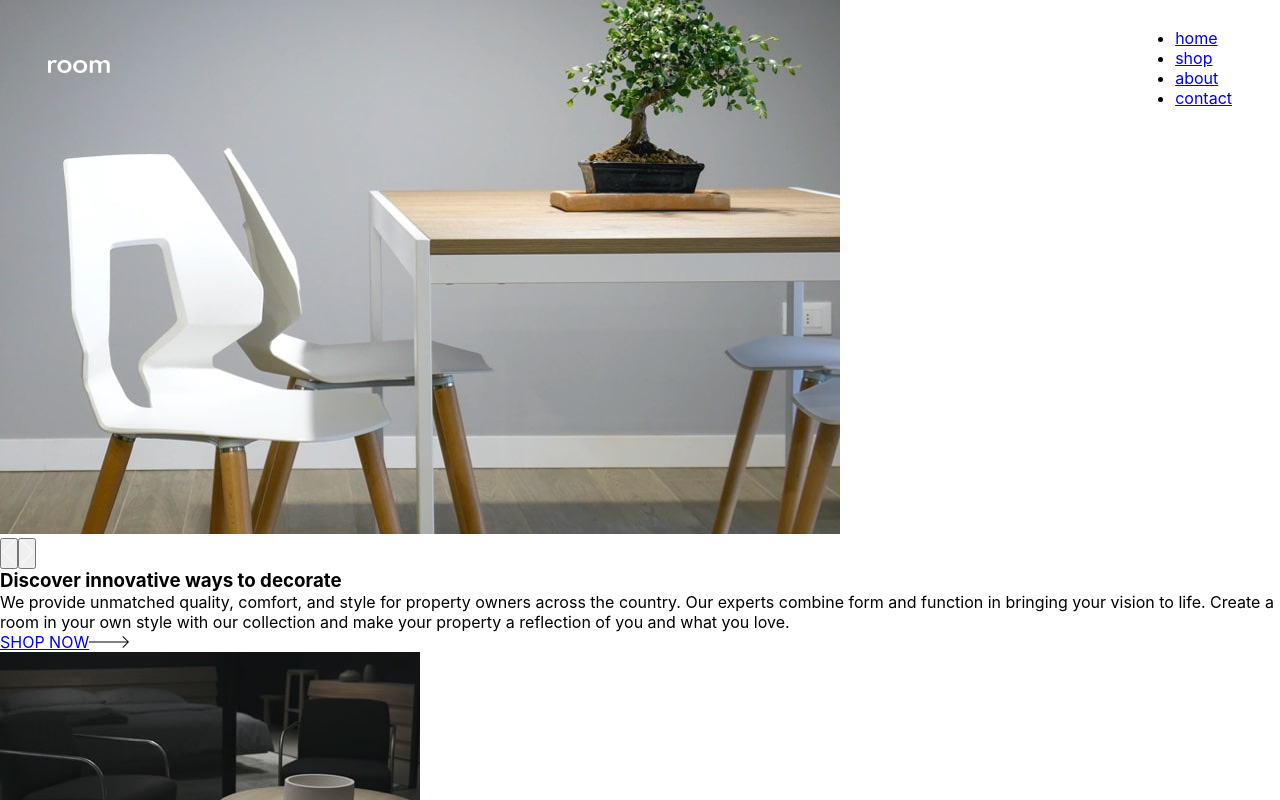
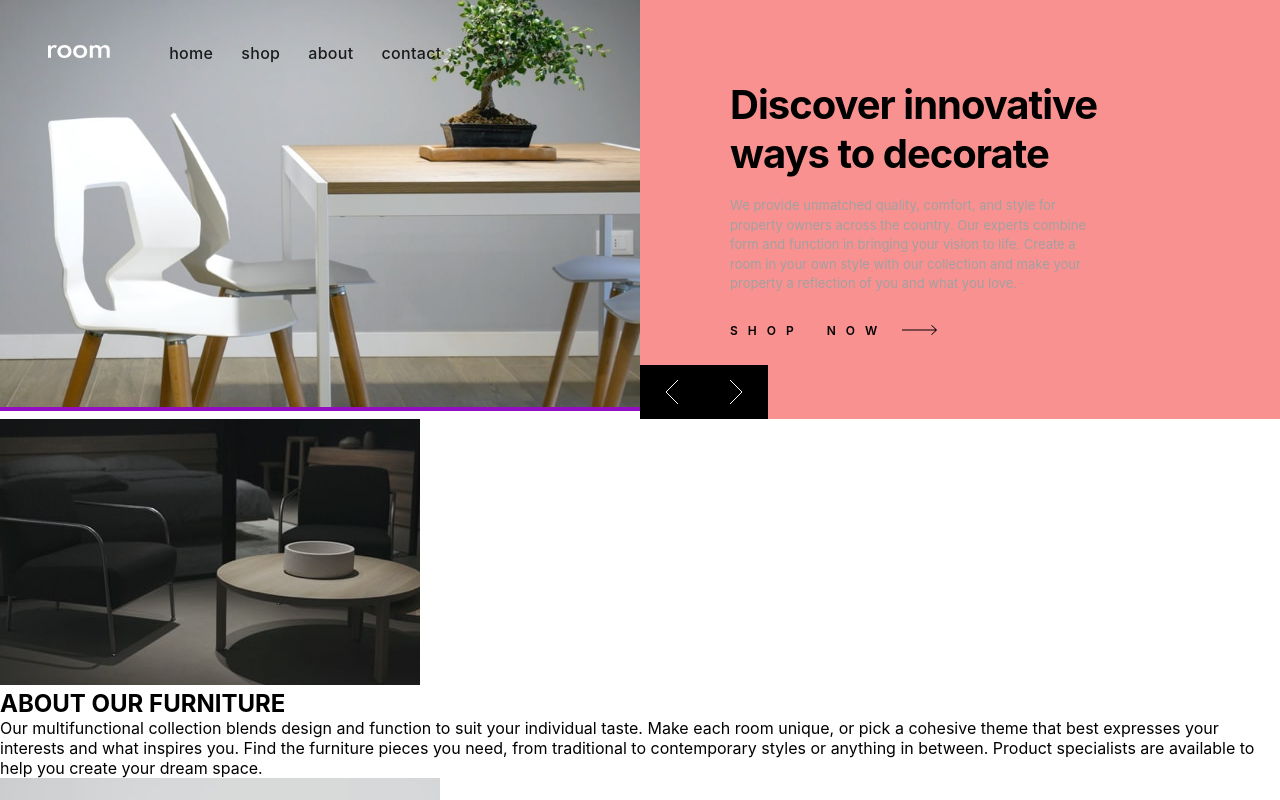
Before and after one commit to Gemcreation/react-room-project, a React (Create React App) app: page / in a window 1280 px wide. Shown: the top 800 px of the page. Built offline with nearby package versions, Linux system fonts and the light colour scheme; the HTML template or start-up script is replaced by a standard one.

Commit message:
Project styling begins, currently working on the hover effect

```diff
--- a/src/App.scss
+++ b/src/App.scss
@@ -7,12 +7,142 @@
 
 .header{
     position: absolute;
-    top: 0;
+    top: 15px;
     left: 0;
     right: 0;
     padding: 28px 48px;
     display: flex;
     align-items: center;
-    justify-content: space-between;
+    align-content: center;
+    // justify-content: space-between;
+    gap: 5%;
     z-index: 60;
+
+    .site-header img{
+        height: 20px
+    }
+    nav ul{
+        list-style: none;
+        display: flex;
+        gap: 28px;
+        align-items: center;
+    }
+    ul a{
+        font-weight: 500;
+        letter-spacing: 0.3px;
+        text-decoration: none;
+        color: rgba(0,0,0,0.85);
+    }
 }
+
+section.hero{
+    display: grid;
+    grid-template-columns: 1fr 1fr;
+    // min-height: calc(100vh - 0px);
+    align-items: stretch;
+    gap: 0;
+}
+
+article.hero-left{
+  position: relative;
+  overflow: hidden;
+
+
+    .slider-wrap{
+        width: 100%;
+        // height: 100vh;
+        object-fit: cover;
+        display: block;
+        background-color: rgb(148, 15, 196);
+
+        img{
+            width: 100%;
+        }
+    }
+
+}
+article.hero-right{
+    background: #f99191;
+    padding: 80px 90px;
+    display: flex;
+    flex-direction: column;
+    justify-content: center;
+    position: relative;
+    overflow: hidden;
+
+    .hero-right-text{
+        .hero-title{
+            max-width: 450px;
+            font-size: 40px;
+            margin-bottom: 18px;
+            font-weight: 700;
+            letter-spacing: -1px;
+        }
+        .hero-copy{
+            max-width: 360px;
+            color: hsl(0, 0%, 63%);
+            margin-bottom: 25px;
+            font-size: 13px;
+            line-height: 1.5;
+        }
+        .cta-shop{
+            display: inline-flex;
+            align-items: center;
+            gap: 15px;
+            text-decoration: none;
+            color: hsl(0, 0%, 0%);
+            transition: all 0.3s ease;
+
+            span{
+                word-spacing: 10px;
+                letter-spacing: 10px;
+                font-size: 12px;
+                font-weight: 600;
+                transition: color 0.3s ease;
+            }
+            img.arrow-icon{
+                width: 35px;
+                filter: brightness(0);
+                transition: filter 0.3s ease;
+            }
+
+            &:hover{
+                color: hsl(0, 0%, 63%);
+
+                span{
+                    color: hsl(0, 0%, 63%);
+                }
+                .arrow-icon{
+                    filter: brightness(0.63);
+                }
+            }
+        }
+    }
+
+    .hero-right-handling-btn .slider-controls{
+        position: absolute;
+        left: 0px;
+        bottom: 0px;
+        display: flex;
+        gap: 0;
+        z-index: 50;
+    }
+
+    .slider-controls .slider-btn{
+        width: 64px;
+        height: 54px;
+        border: none;
+        background: #000;
+        color: #fff;
+        display: inline-flex;
+        align-items: center;
+        justify-content: center;
+        cursor: pointer;
+        padding: 8px;
+    }
+    .slider-controls .slider-btn:hover{
+        background-color: hsl(0, 0%, 27%);
+        transition: 0.3s ease-in;
+    }
+
+}
--- a/src/components/FirstSection.jsx
+++ b/src/components/FirstSection.jsx
@@ -8,35 +8,52 @@ const FirstSection = () => {
 
     return(
 
-        <section>
-            <article>
-                <div>
+        <section className="hero">
+            <article className="hero-left">
+                <div className="slider-wrap">
                     <img src={slideImg} alt="Hero" />
                 </div>
-                <div>
-                    <button>
+
+                {/* <div className="slider-controls">
+                    <button className="slider-btn">
                     <img src={slideIconLeft} alt="slideIconLeft" />
                     </button>
-                    <button>
+
+                    <button className="slider-btn">
                     <img src={slideIconRight} alt="slideIconRight" />
                     </button>
-                </div>
+                </div> */}
             </article>
 
-            <article>
-                <h1>Discover innovative ways to decorate</h1>
+            <article className="hero-right">
+                <div className="hero-right-text">
+                        <h1 className="hero-title">Discover innovative ways to decorate</h1>
 
-                <p>
+                        <p class="hero-copy">
                         We provide unmatched quality, comfort, and style for property owners across the country.
                         Our experts combine form and function in bringing your vision to life. Create a room in your
                         own style with our collection and make your property a reflection of you and what you love.
                         </p>
 
-                <a href="#shop">
-                    SHOP NOW
-                <img src={arrow} alt="Room logo" />
+                        <a href="#shop" className="cta-shop">
+                            <span>SHOP NOW</span>
+                        <img src={arrow} alt="Room logo" className="arrow-icon" />
                             {/* <span class="arrow"></span> */}
                         </a>
+                </div>
+
+                <div className="hero-right-handling-btn">
+                    <div className="slider-controls">
+                        <button className="slider-btn">
+                            <img src={slideIconLeft} alt="slideIconLeft" />
+                        </button>
+
+                        <button className="slider-btn">
+                            <img src={slideIconRight} alt="slideIconRight" />
+                        </button>
+                    </div>
+                </div>
+
             </article>
         </section>
 
--- a/src/components/Header.jsx
+++ b/src/components/Header.jsx
@@ -7,7 +7,7 @@ const Header = () => {
 
         <header className="header">
             <a href="/">
-                <img src={roomimg} alt="Room logo" />
+                <img className="site-header" src={roomimg} alt="Room logo" />
             </a>
 
             <nav>
```
Lines whose indentation alone changed are shown as unchanged.
